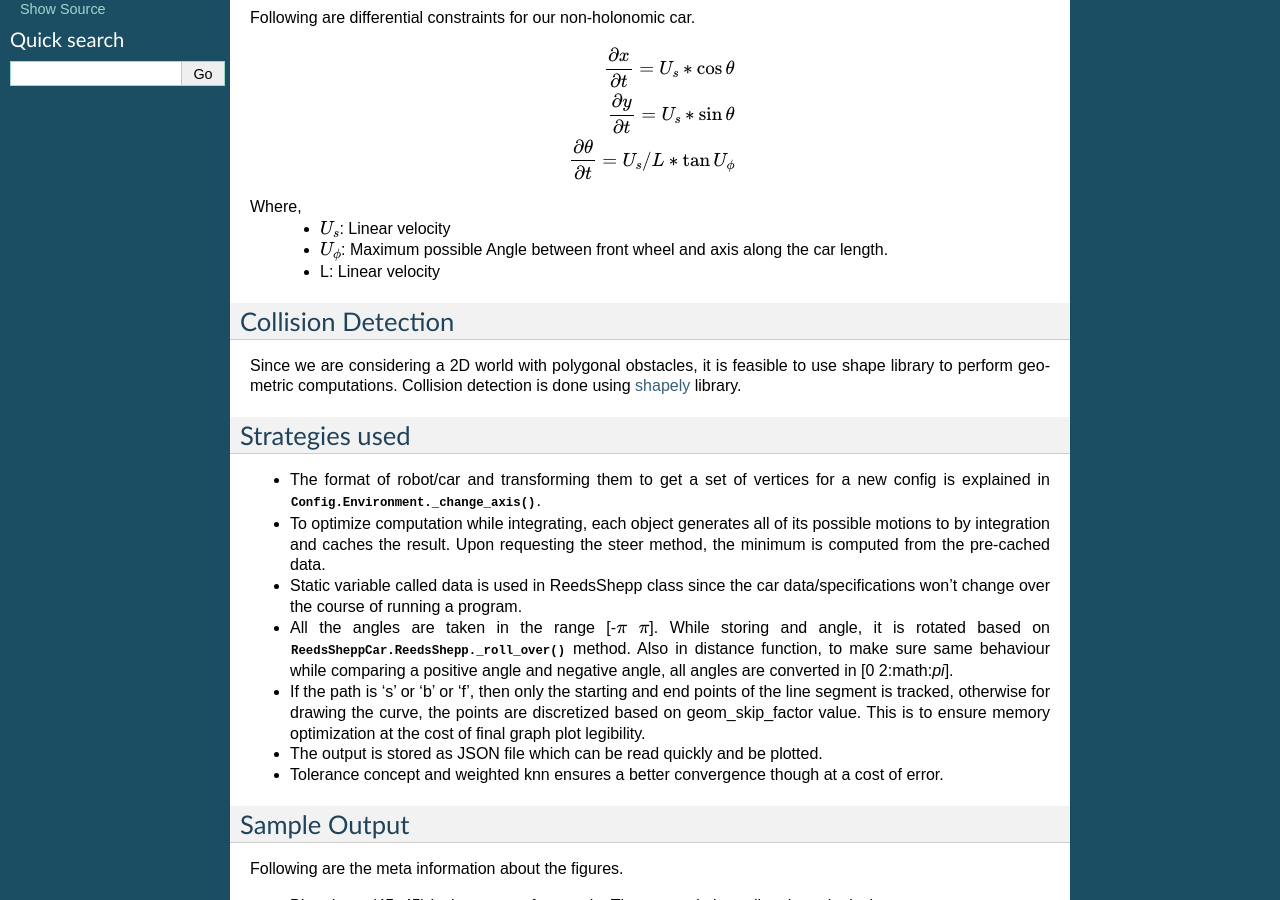
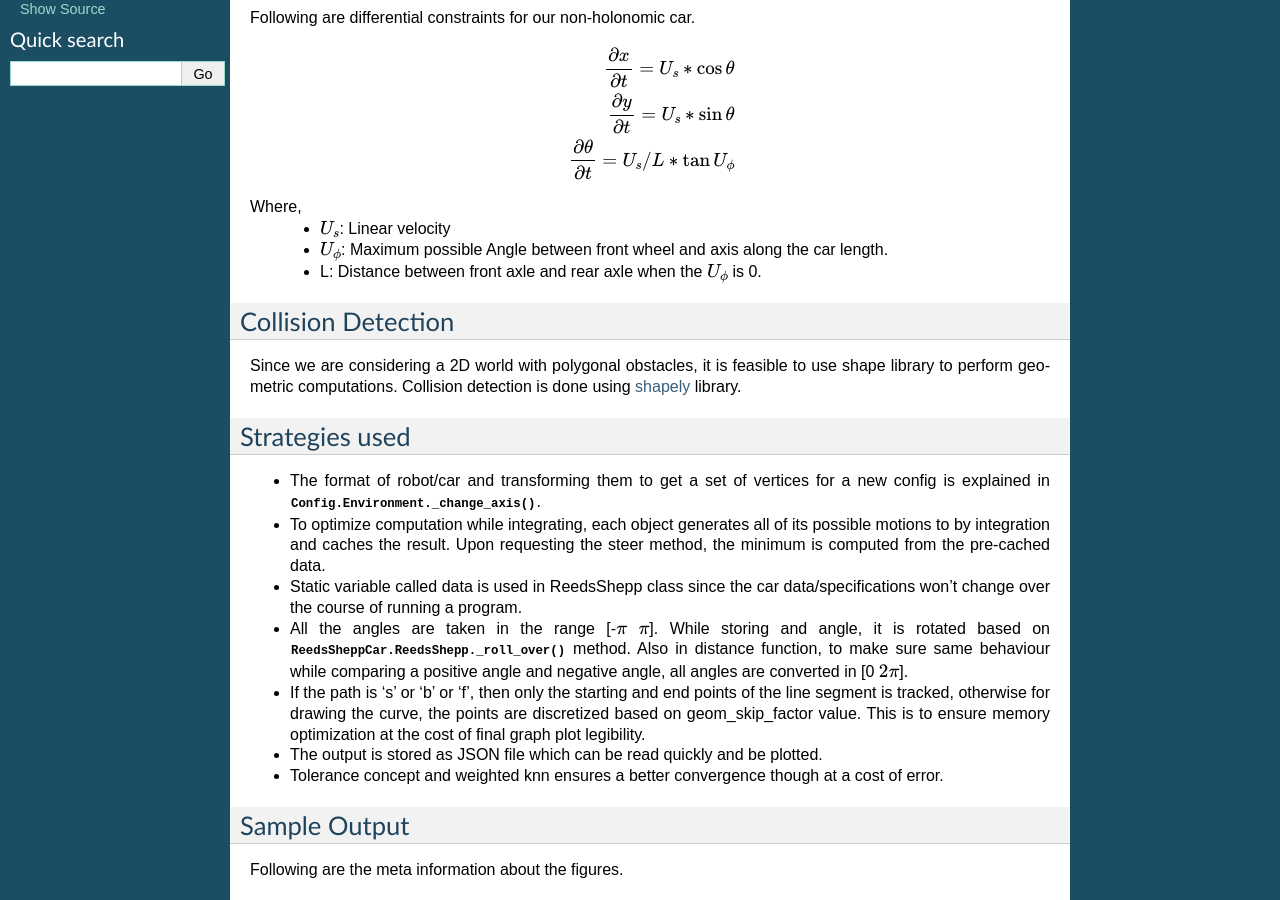
Before and after one commit to bharathramh92/MotionPlanning, a Sphinx documentation site: the page built from doc/intro.rst, in a window 1280 px wide and 900 px high, scrolled down 335 px. Built offline with Sphinx 7.4.7, drawn with Linux system fonts in a browser that asks for light colours.

Commit message:
updated doc

```diff
--- a/doc/intro.rst
+++ b/doc/intro.rst
@@ -26,7 +26,7 @@ Following are differential constraints for our non-holonomic car.
 Where,
  - :math:`U_s`: Linear velocity
  - :math:`U_\phi`: Maximum possible Angle between front wheel and axis along the car length.
- - L: Linear velocity
+ - L: Distance between front axle and rear axle when the :math:`U_\phi` is 0.
 
 Collision Detection
 ===================
@@ -40,7 +40,7 @@ Strategies used
 - The format of robot/car and transforming them to get a set of vertices for a new config is explained in :py:meth:`Config.Environment._change_axis`.
 - To optimize computation while integrating, each object generates all of its possible motions to by integration and caches the result. Upon requesting the steer method, the minimum is computed from the pre-cached data.
 - Static variable called data is used in ReedsShepp class since the car data/specifications won't change over the course of running a program.
-- All the angles are taken in the range [-:math:`\pi`  :math:`\pi`]. While storing and angle, it is rotated based on :py:meth:`ReedsSheppCar.ReedsShepp._roll_over` method. Also in distance function, to make sure same behaviour while comparing a positive angle and negative angle, all angles are converted in [0  2:math:`\pi`].
+- All the angles are taken in the range [-:math:`\pi`  :math:`\pi`]. While storing and angle, it is rotated based on :py:meth:`ReedsSheppCar.ReedsShepp._roll_over` method. Also in distance function, to make sure same behaviour while comparing a positive angle and negative angle, all angles are converted in [0  :math:`2\pi`].
 - If the path is 's' or 'b' or 'f', then only the starting and end points of the line segment is tracked, otherwise for drawing the curve, the points are discretized based on geom_skip_factor value. This is to ensure memory optimization at the cost of final graph plot legibility.
 - The output is stored as JSON file which can be read quickly and be plotted.
 - Tolerance concept and weighted knn ensures a better convergence though at a cost of error.
```
Also changed, not shown: 9 other files.
